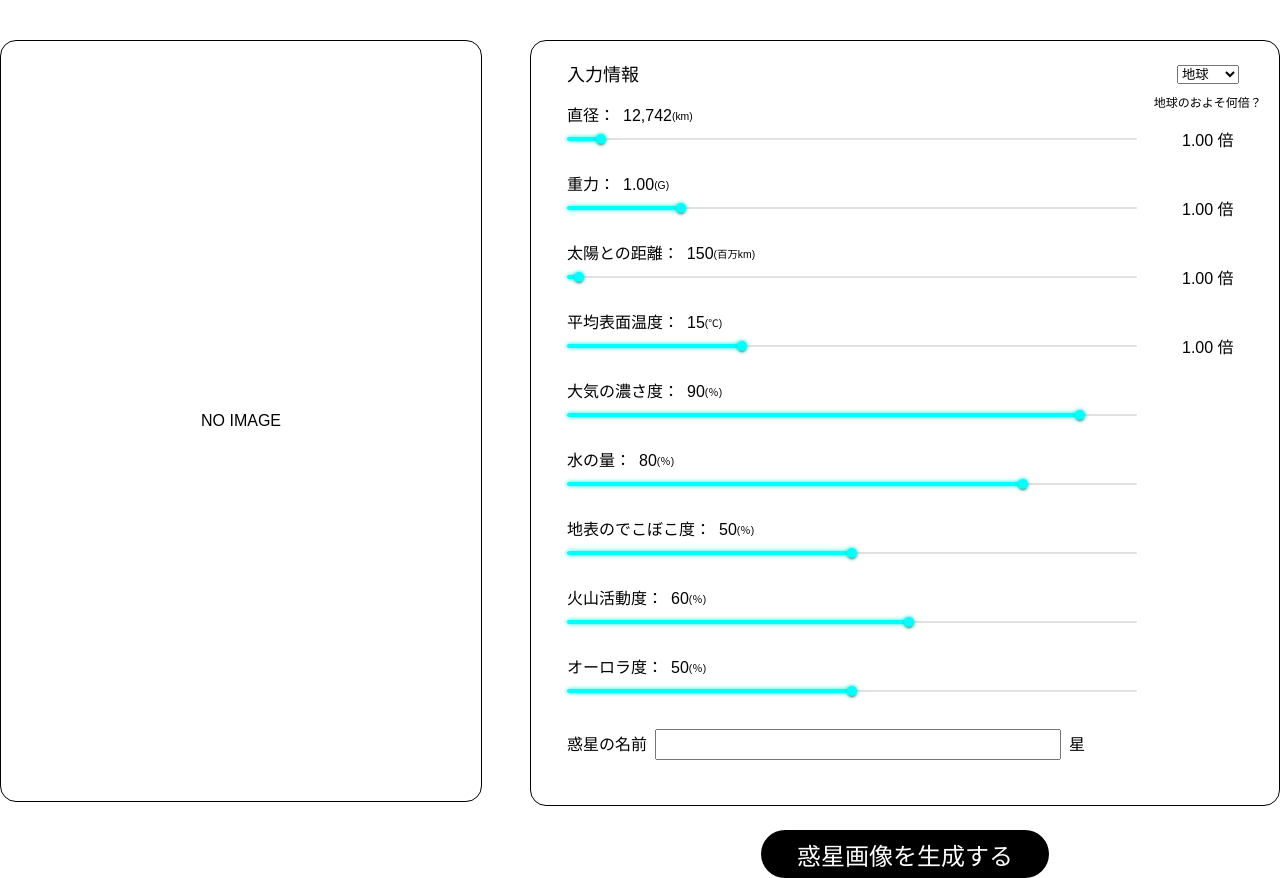
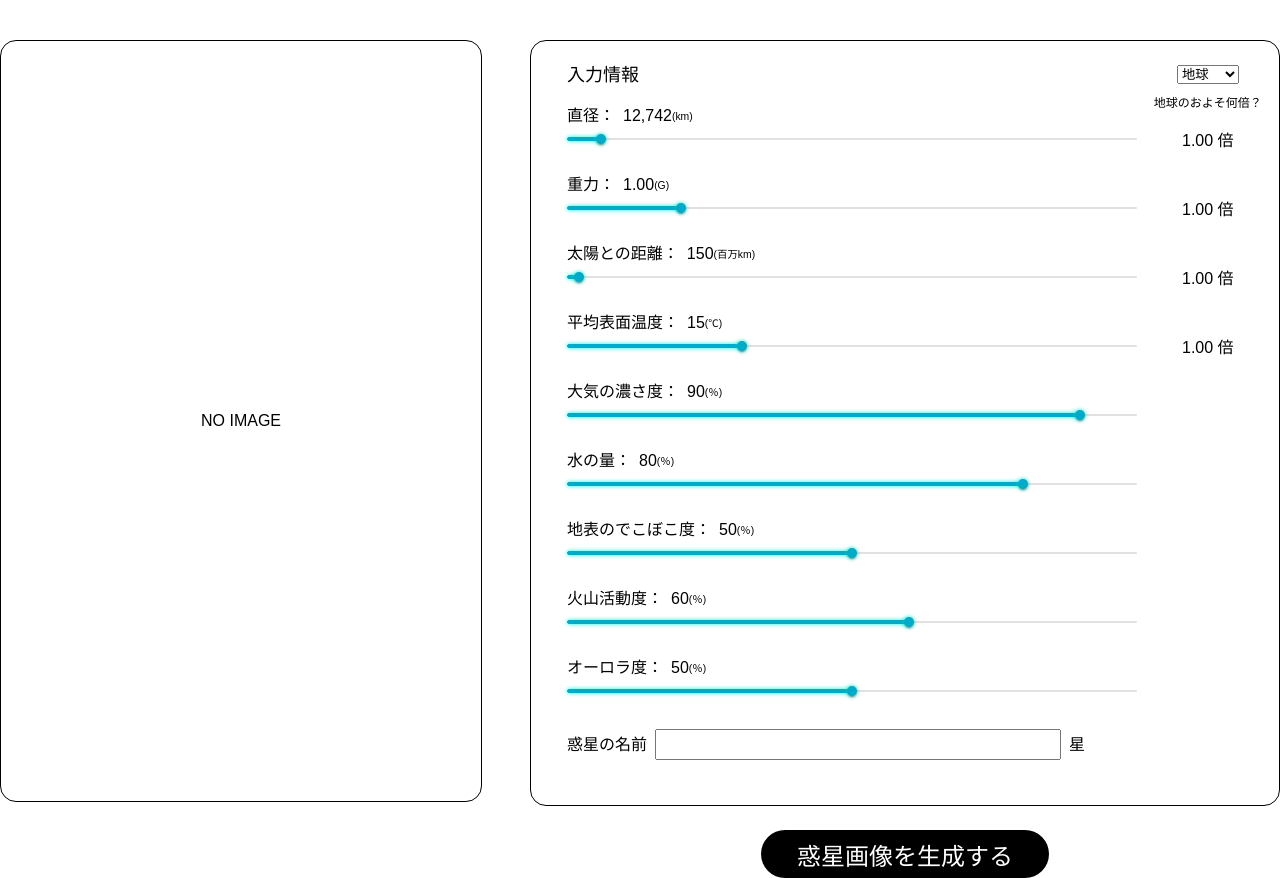
Before and after one commit to SFgenAI-dev2504/front, a React (Create React App) app in the folder web/: page /generator in a window 1280 px wide. Built offline with nearby package versions, Linux system fonts and the light colour scheme.

Commit message:
バグを修正

```diff
--- a/web/src/components/Explanation.jsx
+++ b/web/src/components/Explanation.jsx
@@ -13,7 +13,7 @@ const Explanation = (props) => {
             <Spacer height={40} />
             <p
                 className={'planet-name'}
-            >{`${props.planetName}${Strings.PLANET_NAME_SUFFIX}`}</p>
+            >{`${props.planetName}${Strings.PLANET_NAME_KANA_SUFFIX}`}</p>
             <Spacer height={24} />
             <p className={'detail'}>{props.detail}</p>
             <Spacer height={24} />
--- a/web/src/components/Parameter.jsx
+++ b/web/src/components/Parameter.jsx
@@ -27,15 +27,15 @@ const Parameter = (props) => {
                             setSliderValueByPromptType(props.type, newValue)
                         }
                         sx={{
-                            color: '#00FFFF',
+                            color: '#00aac9',
                             '& .MuiSlider-thumb': {
-                                backgroundColor: '#00FFFF',
+                                backgroundColor: '#00aac9',
                                 boxShadow: '0 0 4px 0px rgba(0, 244, 220, 1)',
                                 width: 10,
                                 height: 10,
                             },
                             '& .MuiSlider-track': {
-                                backgroundColor: '#00FFFF',
+                                backgroundColor: '#00aac9',
                                 boxShadow: '0 0 4px 0px rgba(0, 244, 220, 1)',
                                 height: 2,
                             },
--- a/web/src/components/ParameterText.jsx
+++ b/web/src/components/ParameterText.jsx
@@ -10,8 +10,6 @@ const ParameterText = (props) => {
     const replacePlanetName = (name) => {
         return (
             name
-                // Unicode正規化
-                .normalize('NFKD')
                 // 禁止・危険文字を全て「_」に変換
                 .replace(/[\\/:*?"<>|'\s#%&;=~^$@`]/g, '_')
                 // 先頭のドットを削除
--- a/web/src/components/Result.jsx
+++ b/web/src/components/Result.jsx
@@ -32,7 +32,7 @@ const Result = () => {
         const generate = async () => {
             const payload = {
                 ...sliderValue,
-                planetName: `${planetName}${Strings.PLANET_NAME_SUFFIX}`,
+                planetName: `${planetName}${Strings.PLANET_NAME_KANA_SUFFIX}`,
             };
             axios
                 .post(`${Config.GENERATE_API_URL}`, payload, {
--- a/web/src/constant/strings.js
+++ b/web/src/constant/strings.js
@@ -21,6 +21,7 @@ export const HOME_LABEL_MAKER = 'MAKER';
 export const PARAMETER_DETAIL_LABEL = '地球のおよそ何倍？';
 export const PARAMETER_INPUT_LABEL = '入力情報';
 export const PLANET_NAME_SUFFIX = '星';
+export const PLANET_NAME_KANA_SUFFIX = 'セイ';
 export const RATING_LABEL = 'レア度：';
 export const FINISH_FIRST_LABEL = '作成してくれて';
 export const FINISH_SECOND_LABEL = 'ありがとう';
--- a/web/src/core/validator/lengthValidator.js
+++ b/web/src/core/validator/lengthValidator.js
@@ -5,7 +5,7 @@ export const validateMin = (input, min) => {
         return false;
     }
 
-    return input.length >= min;
+    return length(input) >= min;
 };
 
 export const validateMax = (input, max) => {
@@ -13,7 +13,7 @@ export const validateMax = (input, max) => {
         return false;
     }
 
-    return input.length <= max;
+    return length(input) <= max;
 };
 
 export const validateMinAndMax = (input, min, max) => {
@@ -23,3 +23,9 @@ export const validateMinAndMax = (input, min, max) => {
 
     return validateMin(input, min) && validateMax(input, max);
 };
+
+const length = (input) => {
+    const segmenter = new Intl.Segmenter('ja', { granularity: 'grapheme' });
+    const segments = [...segmenter.segment(input)];
+    return segments.length;
+};
```
